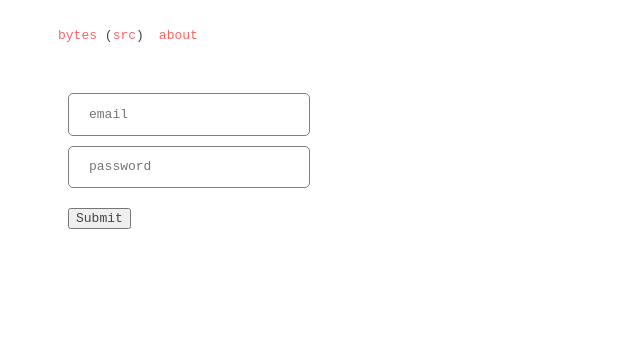
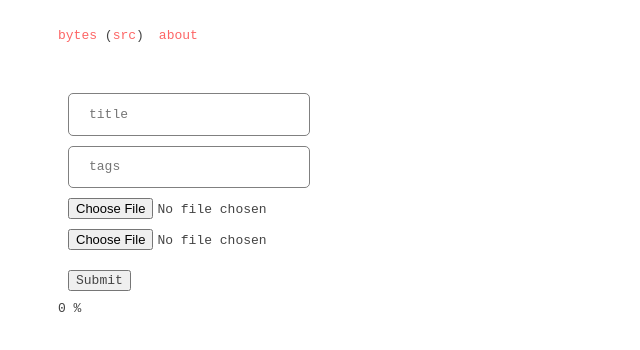
Before and after one commit to boristane/bytes-frontend, a Next.js app: page /new in a window 1280 px wide. Shown: the top 350 px of the page, without its empty margins (0-640 px from the left). Built offline with nearby package versions, Linux system fonts and the light colour scheme.

Commit message:
Implements posting bytes

```diff
--- a/pages/about.tsx
+++ b/pages/about.tsx
@@ -19,8 +19,10 @@ export default function About() {
           <a href="https://en.wikipedia.org/wiki/Byte">source</a>].
         </p>
         <p>
-          This is thus a collection of (in)frequent posts on software
-          development, architecture and whatever else I feel like writing.
+          This is thus a collection of (in)frequent{" "}
+          <span style={{ fontStyle: "italic" }}>byte-sized</span> posts on
+          software development, architecture and whatever else I feel like
+          writing.
         </p>
       </div>
     </Layout>
--- a/pages/new.tsx
+++ b/pages/new.tsx
@@ -1,6 +1,10 @@
 import Layout from "../components/Layout";
 import React, { useEffect, useState } from "react";
-import { login } from "../src/api";
+import Axios from "axios";
+import getConfig from "next/config";
+
+const { publicRuntimeConfig } = getConfig();
+const { URL: url } = publicRuntimeConfig;
 
 const layout = {
   margin: 10
@@ -14,20 +18,47 @@ const textFieldStyle = {
   height: 0.5
 };
 
-export default function Login(props) {
-  const [email, setEmail] = useState("");
-  const [password, setPassword] = useState("");
+export default function New(props) {
+  const [title, setTitle] = useState("");
+  const [tags, setTags] = useState("");
+  const [image, setImage] = useState();
+  const [body, setBody] = useState();
+  const [loaded, setLoaded] = useState(0);
   const [message, setMessage] = useState("");
+
+  const handleSelectedImage = e => {
+    e.preventDefault();
+    setImage(e.target.files[0]);
+  };
+
+  const handleSelectedBody = e => {
+    e.preventDefault();
+    setBody(e.target.files[0]);
+  };
 
   const handleSubmit = async e => {
     e.preventDefault();
     setMessage("");
-    const { token } = await login(email, password);
-    if (!token) {
-      return setMessage("Authentication failed.");
-    }
-    localStorage.setItem("token", token);
-    localStorage.setItem("email", email);
+    const token = localStorage.getItem("token");
+    const data = new FormData();
+    data.append("image", image, image.name);
+    data.append("body", body, body.name);
+    data.append("title", title);
+    data.append("tags", tags);
+
+    const res = await Axios.post(`${url}/byte/`, data, {
+      onUploadProgress: ProgressEvent => {
+        setLoaded((ProgressEvent.loaded / ProgressEvent.total) * 100);
+        setMessage(
+          ProgressEvent.loaded === ProgressEvent.total
+            ? "Byte succesfully posted"
+            : ""
+        );
+      },
+      headers: {
+        Authorization: `Bearer ${token}`
+      }
+    });
   };
   return (
     <Layout>
@@ -37,23 +68,42 @@ export default function Login(props) {
             <input
               style={textFieldStyle}
               type="text"
-              value={email}
-              onChange={(e: any) => setEmail(e.target.value)}
+              value={title}
+              onChange={(e: any) => setTitle(e.target.value)}
               required
-              placeholder="email"
+              placeholder="title"
             />
           </div>
           <div style={layout}>
             <input
               style={textFieldStyle}
-              type="password"
-              value={password}
-              onChange={(e: any) => setPassword(e.target.value)}
+              type="text"
+              value={tags}
+              onChange={(e: any) => setTags(e.target.value)}
               required
-              placeholder="password"
+              placeholder="tags"
+            />
+          </div>
+          <div style={layout}>
+            <input
+              type="file"
+              name="image"
+              onChange={handleSelectedImage}
+              required
+              accept="image/png"
+            />
+          </div>
+          <div style={layout}>
+            <input
+              type="file"
+              name="body"
+              onChange={handleSelectedBody}
+              required
+              accept=".md"
             />
           </div>
           <input style={layout} type="submit" value="Submit" />
+          <div> {Math.round(loaded)} %</div>
         </form>
         <div style={{ color: "red" }}>{message}</div>
       </div>
```
